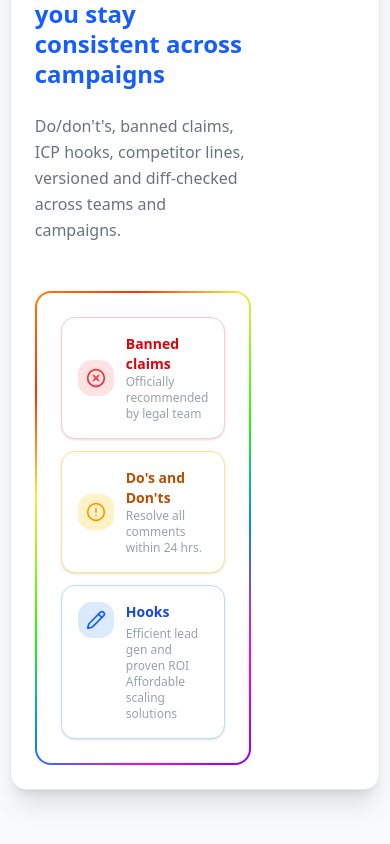
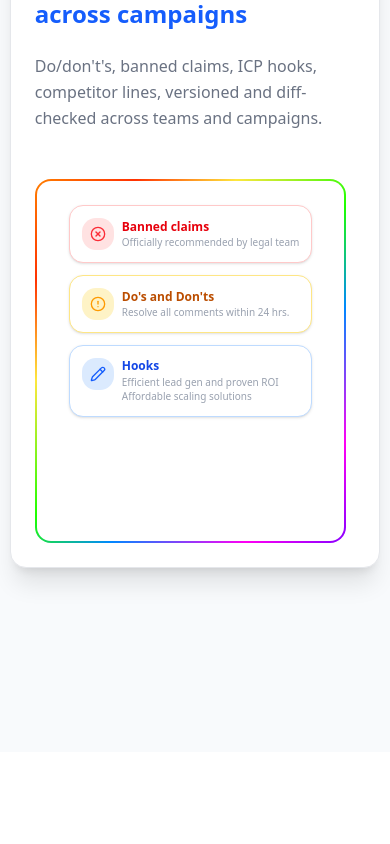
Before and after one commit to chykesure/Grandeur, a Next.js app: page / in a window 390 px wide. Shown: the part 4413-5257 px from the top of the page. After the commit the page ends 5165 px from the top, so only its background shows below. Built offline with nearby package versions, Linux system fonts and the light colour scheme.

Commit message:
responsiveness

```diff
--- a/src/components/features/CalendarWidget.tsx
+++ b/src/components/features/CalendarWidget.tsx
@@ -560,7 +560,7 @@ export default function CalenderWidget() {
                                 </svg>
 
                                 {/* Floating Cards - Stacked on Right */}
-                                <div className="ml-0 md:ml-16 space-y-3 relative z-10 flex flex-col items-center md:items-start">
+                                <div className="ml-0 md:ml-16 space-y-3 relative z-10 flex flex-col items-center md:items-start px-2 sm:px-0">
                                     {/* Banned Claims Card - Red */}
                                     <motion.div
                                         initial={{ opacity: 0, x: 20 }}
@@ -571,15 +571,15 @@ export default function CalenderWidget() {
                                             stiffness: 300,
                                             damping: 10
                                         }}
-                                        className="bg-white rounded-xl border border-red-200 shadow-sm p-4 hover:shadow-md transition-shadow w-full max-w-xs"
+                                        className="bg-white rounded-xl border border-red-200 shadow-sm p-3 sm:p-4 hover:shadow-md transition-shadow w-full sm:max-w-xs md:max-w-sm"
                                     >
-                                        <div className="flex items-center gap-3">
-                                            <div className="w-9 h-9 rounded-xl bg-red-100 flex items-center justify-center flex-shrink-0">
-                                                <XCircle className="w-5 h-5 text-red-500" />
+                                        <div className="flex items-center gap-2 sm:gap-3">
+                                            <div className="w-8 h-8 sm:w-9 sm:h-9 rounded-xl bg-red-100 flex items-center justify-center flex-shrink-0">
+                                                <XCircle className="w-4 h-4 sm:w-5 sm:h-5 text-red-500" />
                                             </div>
-                                            <div>
-                                                <p className="font-semibold text-sm text-red-600">Banned claims</p>
-                                                <p className="text-xs text-gray-400">Officially recommended by legal team</p>
+                                            <div className="min-w-0 flex-1">
+                                                <p className="font-semibold text-xs sm:text-sm text-red-600 truncate">Banned claims</p>
+                                                <p className="text-[10px] sm:text-xs text-gray-400 truncate">Officially recommended by legal team</p>
                                             </div>
                                         </div>
                                     </motion.div>
@@ -594,15 +594,15 @@ export default function CalenderWidget() {
                                             stiffness: 300,
                                             damping: 10
                                         }}
-                                        className="bg-white rounded-xl border border-amber-200 shadow-sm p-4 hover:shadow-md transition-shadow w-full max-w-xs"
+                                        className="bg-white rounded-xl border border-amber-200 shadow-sm p-3 sm:p-4 hover:shadow-md transition-shadow w-full sm:max-w-xs md:max-w-sm"
                                     >
-                                        <div className="flex items-center gap-3">
-                                            <div className="w-9 h-9 rounded-xl bg-amber-100 flex items-center justify-center flex-shrink-0">
-                                                <AlertCircle className="w-5 h-5 text-amber-500" />
+                                        <div className="flex items-center gap-2 sm:gap-3">
+                                            <div className="w-8 h-8 sm:w-9 sm:h-9 rounded-xl bg-amber-100 flex items-center justify-center flex-shrink-0">
+                                                <AlertCircle className="w-4 h-4 sm:w-5 sm:h-5 text-amber-500" />
                                             </div>
-                                            <div>
-                                                <p className="font-semibold text-sm text-amber-700">Do's and Don'ts</p>
-                                                <p className="text-xs text-gray-400">Resolve all comments within 24 hrs.</p>
+                                            <div className="min-w-0 flex-1">
+                                                <p className="font-semibold text-xs sm:text-sm text-amber-700 truncate">Do's and Don'ts</p>
+                                                <p className="text-[10px] sm:text-xs text-gray-400 truncate">Resolve all comments within 24 hrs.</p>
                                             </div>
                                         </div>
                                     </motion.div>
@@ -617,15 +617,15 @@ export default function CalenderWidget() {
                                             stiffness: 300,
                                             damping: 10
                                         }}
-                                        className="bg-white rounded-xl border border-blue-200 shadow-sm p-4 hover:shadow-md transition-shadow w-full max-w-xs"
+                                        className="bg-white rounded-xl border border-blue-200 shadow-sm p-3 sm:p-4 hover:shadow-md transition-shadow w-full sm:max-w-xs md:max-w-sm"
                                     >
-                                        <div className="flex items-start gap-3">
-                                            <div className="w-9 h-9 rounded-xl bg-blue-100 flex items-center justify-center flex-shrink-0">
-                                                <Pencil className="w-5 h-5 text-blue-600" />
+                                        <div className="flex items-start gap-2 sm:gap-3">
+                                            <div className="w-8 h-8 sm:w-9 sm:h-9 rounded-xl bg-blue-100 flex items-center justify-center flex-shrink-0">
+                                                <Pencil className="w-4 h-4 sm:w-5 sm:h-5 text-blue-600" />
                                             </div>
-                                            <div>
-                                                <p className="font-semibold text-sm text-blue-700">Hooks</p>
-                                                <p className="text-xs text-gray-400 mt-1">
+                                            <div className="min-w-0 flex-1">
+                                                <p className="font-semibold text-xs sm:text-sm text-blue-700">Hooks</p>
+                                                <p className="text-[10px] sm:text-xs text-gray-400 mt-0.5 sm:mt-1 leading-snug">
                                                     Efficient lead gen and proven ROI
                                                     <br />
                                                     Affordable scaling solutions
```
